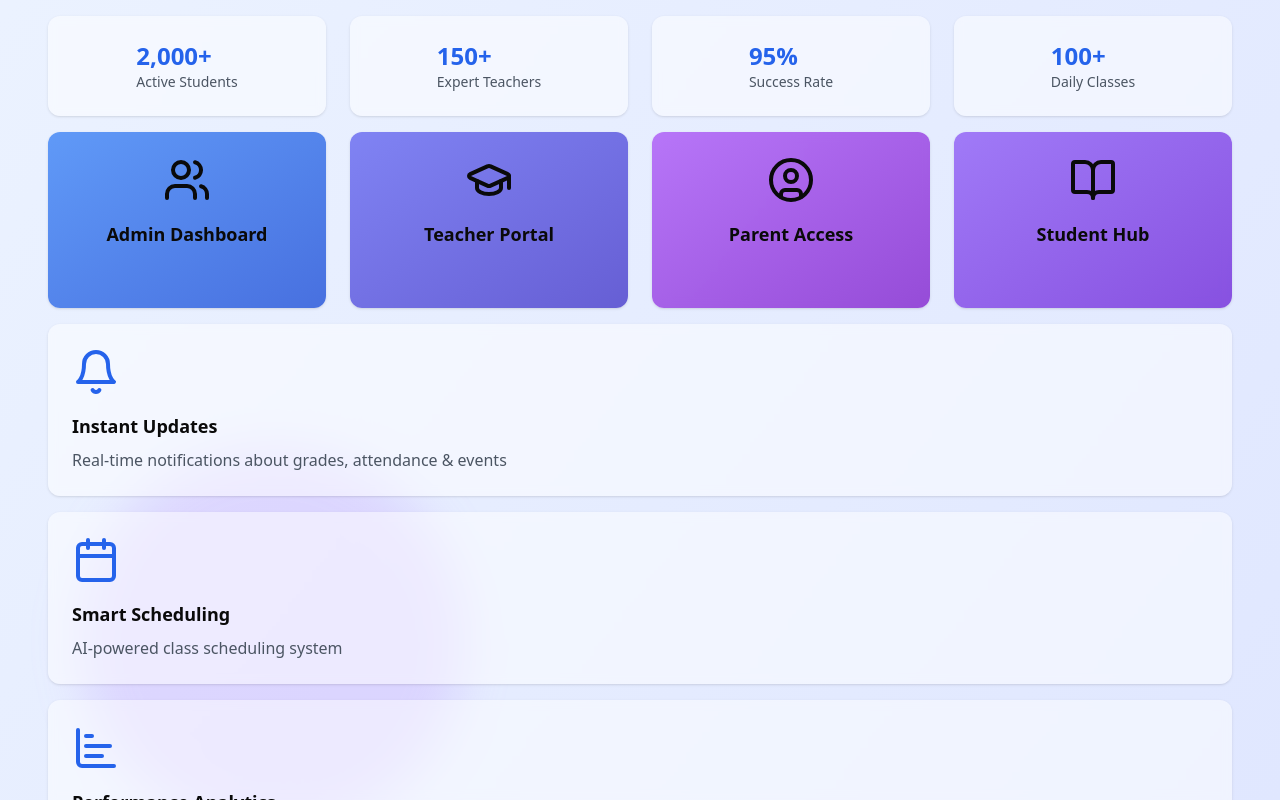
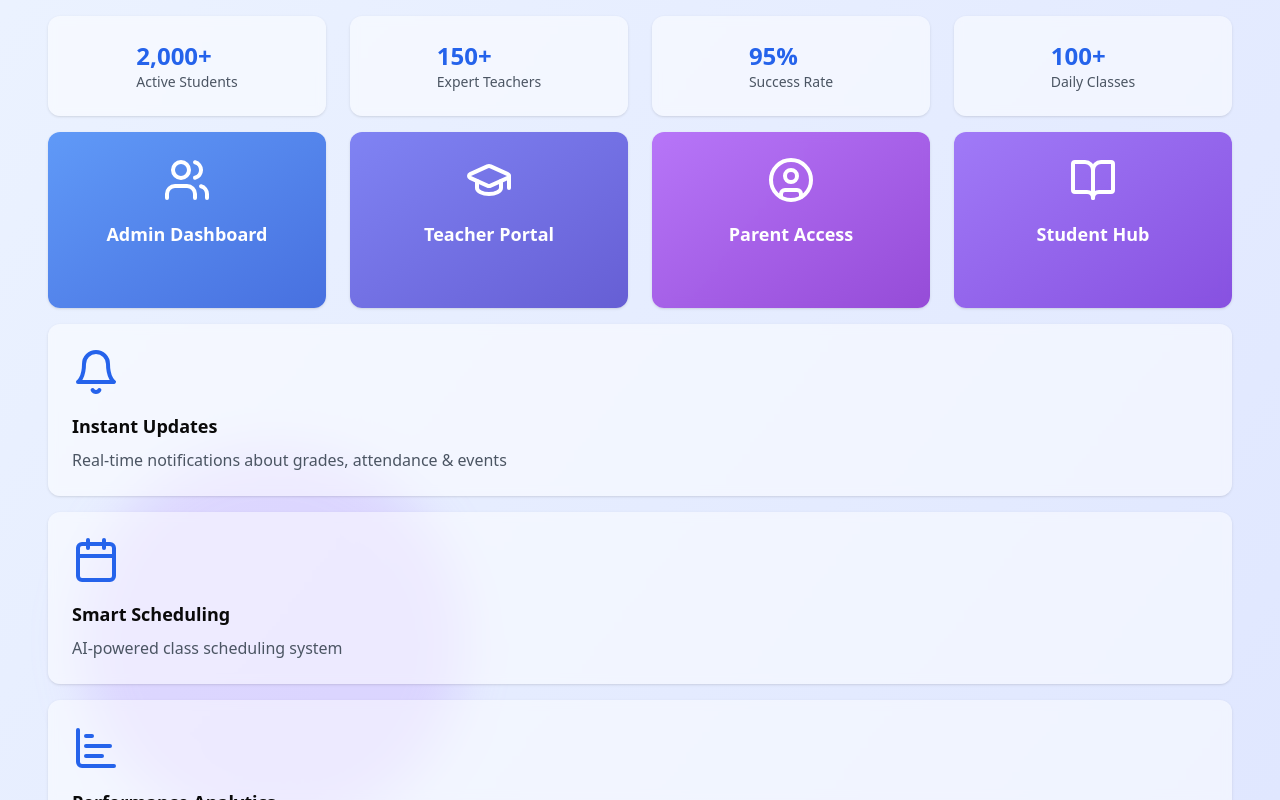
Before and after one commit to durjoydutta/SchoolSync, a Next.js app: page / in a window 1280 px wide. Shown: the part 884-1684 px from the top of the page. Built offline with nearby package versions, Linux system fonts and the light colour scheme.

Commit message:
changed homepage dashboard card text color

```diff
--- a/src/components/home/DashboardCards.tsx
+++ b/src/components/home/DashboardCards.tsx
@@ -21,7 +21,7 @@
         <Card className="relative overflow-hidden h-full transition-all duration-300 hover:scale-105 hover:shadow-xl bg-white/50 dark:bg-gray-800/50 backdrop-blur-sm border-0">
           <div className={`absolute inset-0 bg-gradient-to-br ${item.color} opacity-80 group-hover:opacity-100 transition-opacity`} />
           <CardContent className="relative p-6">
-            <div className="flex flex-col items-center text-center space-y-4 group-hover:text-white transition-colors">
+            <div className="flex flex-col items-center text-center space-y-4 text-white transition-colors">
               <item.icon className="w-12 h-12" />
               <span className="text-lg font-semibold">{item.label}</span>
               <ArrowRight className="w-5 h-5 opacity-0 group-hover:opacity-100 transition-opacity" />
```
